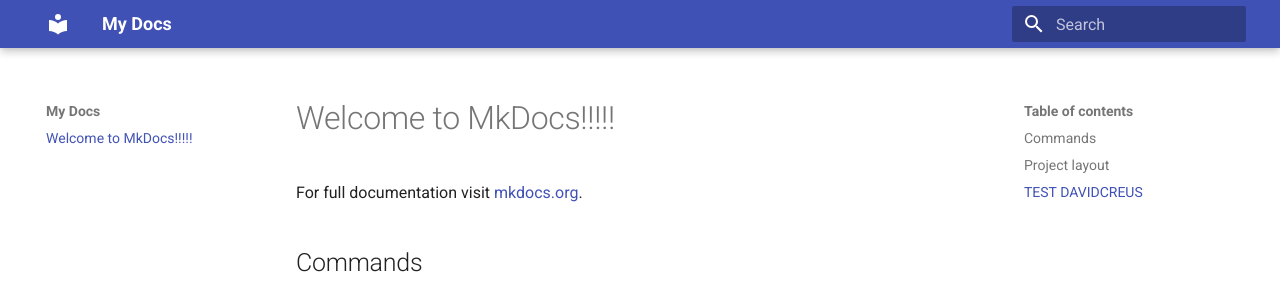
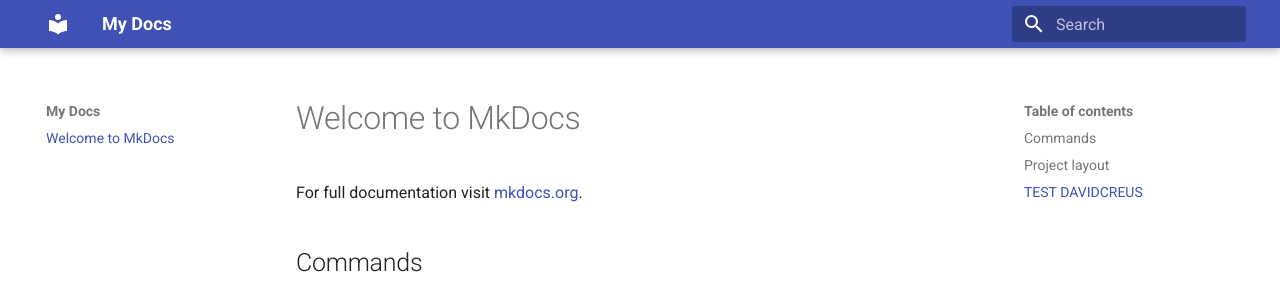
Before and after one commit to davidcrx/docs.davidcreus.com, an MkDocs documentation site: the page built from docs/index.md, in a window 1280 px wide and 1199 px high. Shown: the top 296 px of the window. Built offline with MkDocs 1.6.1 and Material for MkDocs 9.7.7, drawn with Linux system fonts in a browser that asks for light colours.

Commit message:
minor fixes

```diff
--- a/docs/index.md
+++ b/docs/index.md
@@ -1,4 +1,4 @@
-# Welcome to MkDocs!!!!!
+# Welcome to MkDocs
 
 For full documentation visit [mkdocs.org](https://mkdocs.org).
 
```
